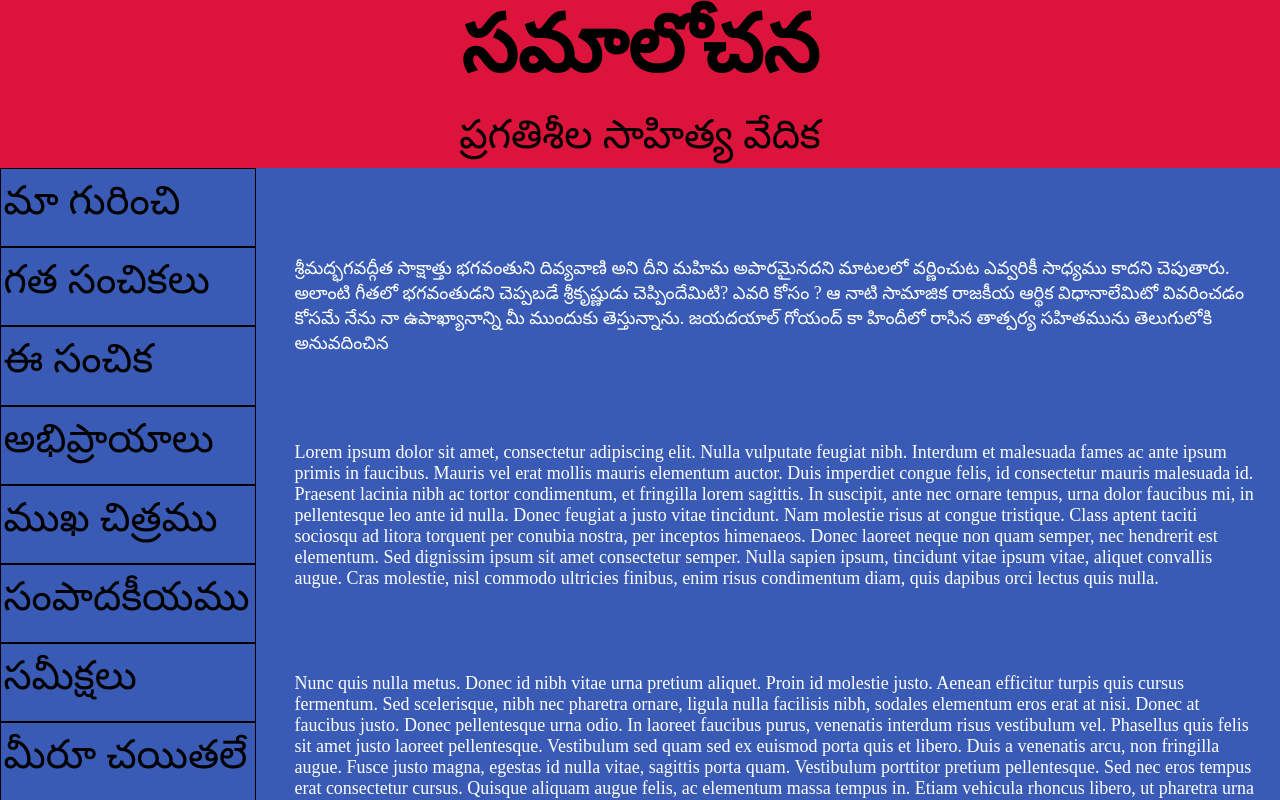
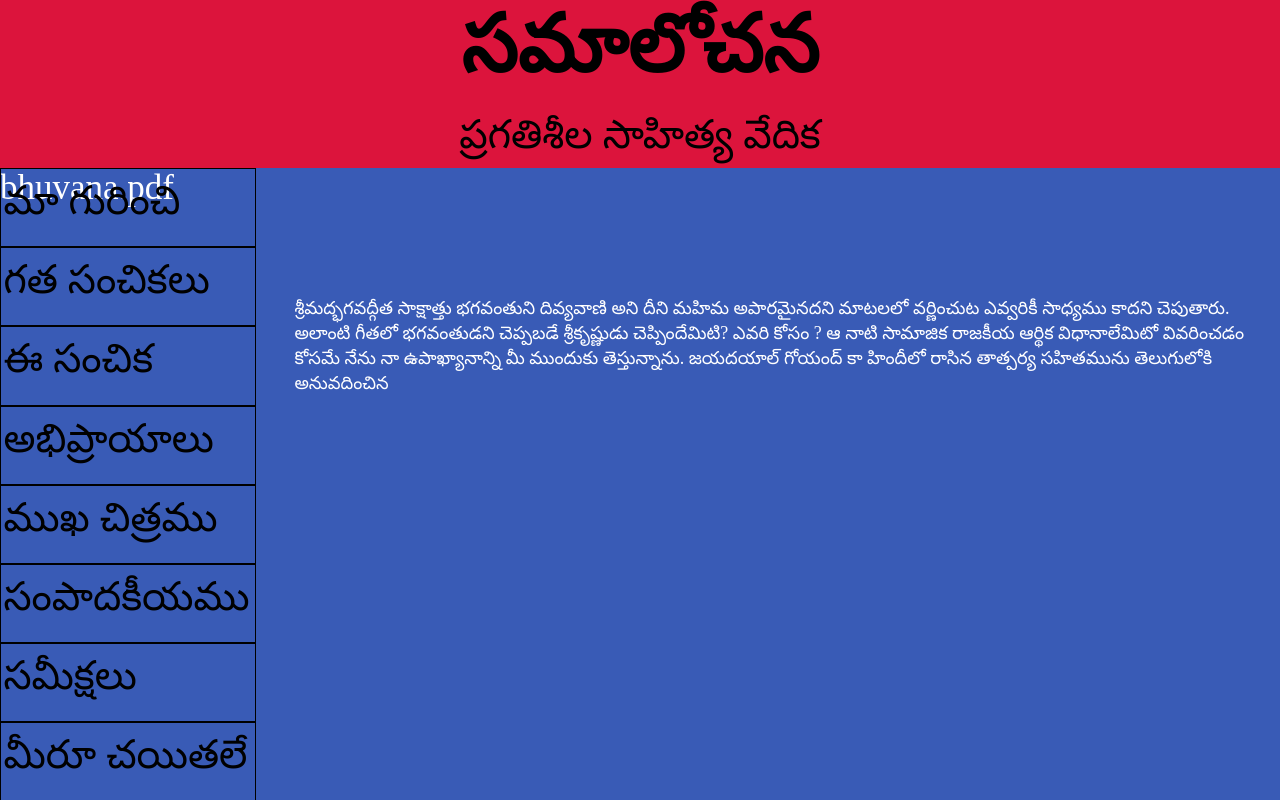
Before and after one commit to AverageComet/samaalochana-2022.github.io, a plain HTML site: page ముఖ చిత్రము.html in a window 1280 px wide. Drawn offline with Linux system fonts and the light colour scheme; a script that the page names is missing.

Commit message:
Update ముఖ చిత్రము.html

```diff
--- a/ముఖ చిత్రము.html
+++ b/ముఖ చిత్రము.html
@@ -50,6 +50,7 @@
           <a href="/మీరూ చయితలే.html">మీరూ చయితలే</a>
         </div>
       </div>
+      <p>  bhuvana.pdf
 
       <div class="content">
         <p>
@@ -65,38 +66,14 @@
         <br />
 
         <p>
-          Lorem ipsum dolor sit amet, consectetur adipiscing elit. Nulla
-          vulputate feugiat nibh. Interdum et malesuada fames ac ante ipsum
-          primis in faucibus. Mauris vel erat mollis mauris elementum auctor.
-          Duis imperdiet congue felis, id consectetur mauris malesuada id.
-          Praesent lacinia nibh ac tortor condimentum, et fringilla lorem
-          sagittis. In suscipit, ante nec ornare tempus, urna dolor faucibus mi,
-          in pellentesque leo ante id nulla. Donec feugiat a justo vitae
-          tincidunt. Nam molestie risus at congue tristique. Class aptent taciti
-          sociosqu ad litora torquent per conubia nostra, per inceptos
-          himenaeos. Donec laoreet neque non quam semper, nec hendrerit est
-          elementum. Sed dignissim ipsum sit amet consectetur semper. Nulla
-          sapien ipsum, tincidunt vitae ipsum vitae, aliquet convallis augue.
-          Cras molestie, nisl commodo ultricies finibus, enim risus condimentum
-          diam, quis dapibus orci lectus quis nulla.
+
         </p>
 
         <br />
         <br />
 
         <p>
-          Nunc quis nulla metus. Donec id nibh vitae urna pretium aliquet. Proin
-          id molestie justo. Aenean efficitur turpis quis cursus fermentum. Sed
-          scelerisque, nibh nec pharetra ornare, ligula nulla facilisis nibh,
-          sodales elementum eros erat at nisi. Donec at faucibus justo. Donec
-          pellentesque urna odio. In laoreet faucibus purus, venenatis interdum
-          risus vestibulum vel. Phasellus quis felis sit amet justo laoreet
-          pellentesque. Vestibulum sed quam sed ex euismod porta quis et libero.
-          Duis a venenatis arcu, non fringilla augue. Fusce justo magna, egestas
-          id nulla vitae, sagittis porta quam. Vestibulum porttitor pretium
-          pellentesque. Sed nec eros tempus erat consectetur cursus. Quisque
-          aliquam augue felis, ac elementum massa tempus in. Etiam vehicula
-          rhoncus libero, ut pharetra urna egestas nec.
+
         </p>
       </div>
     </main>
```
